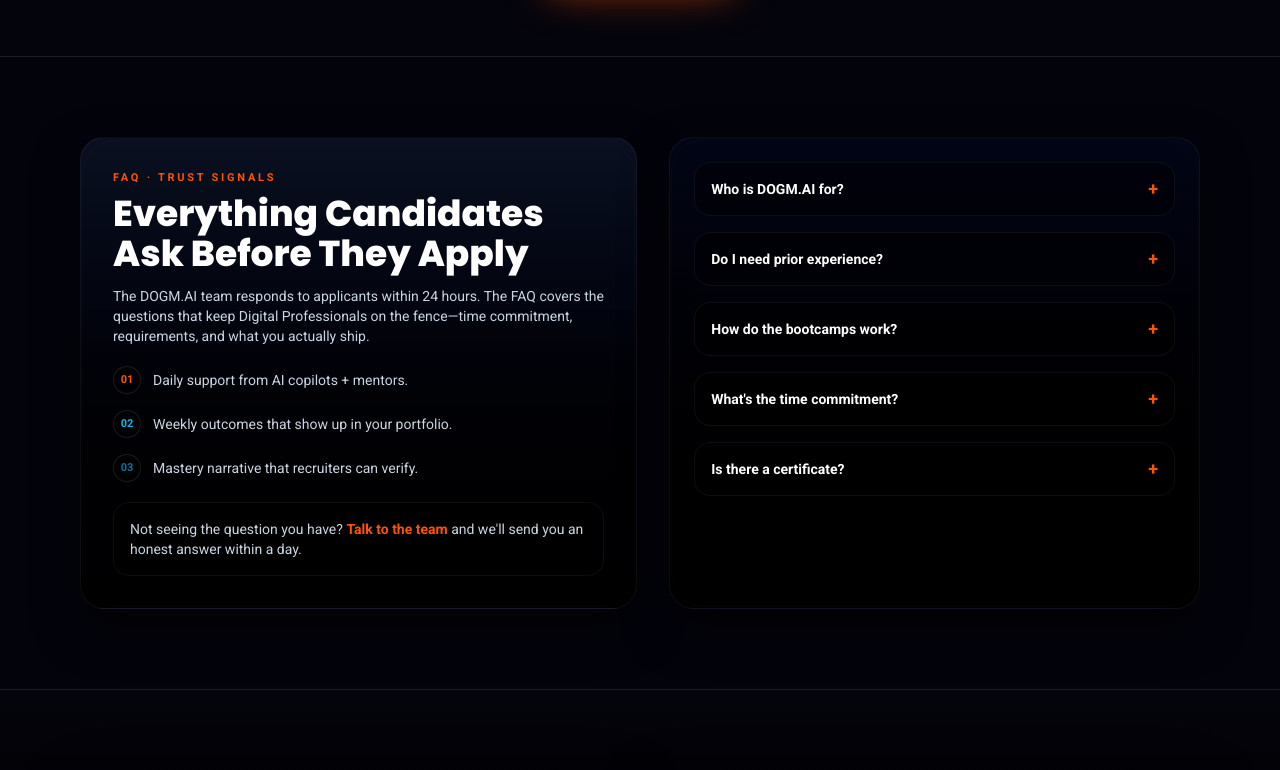
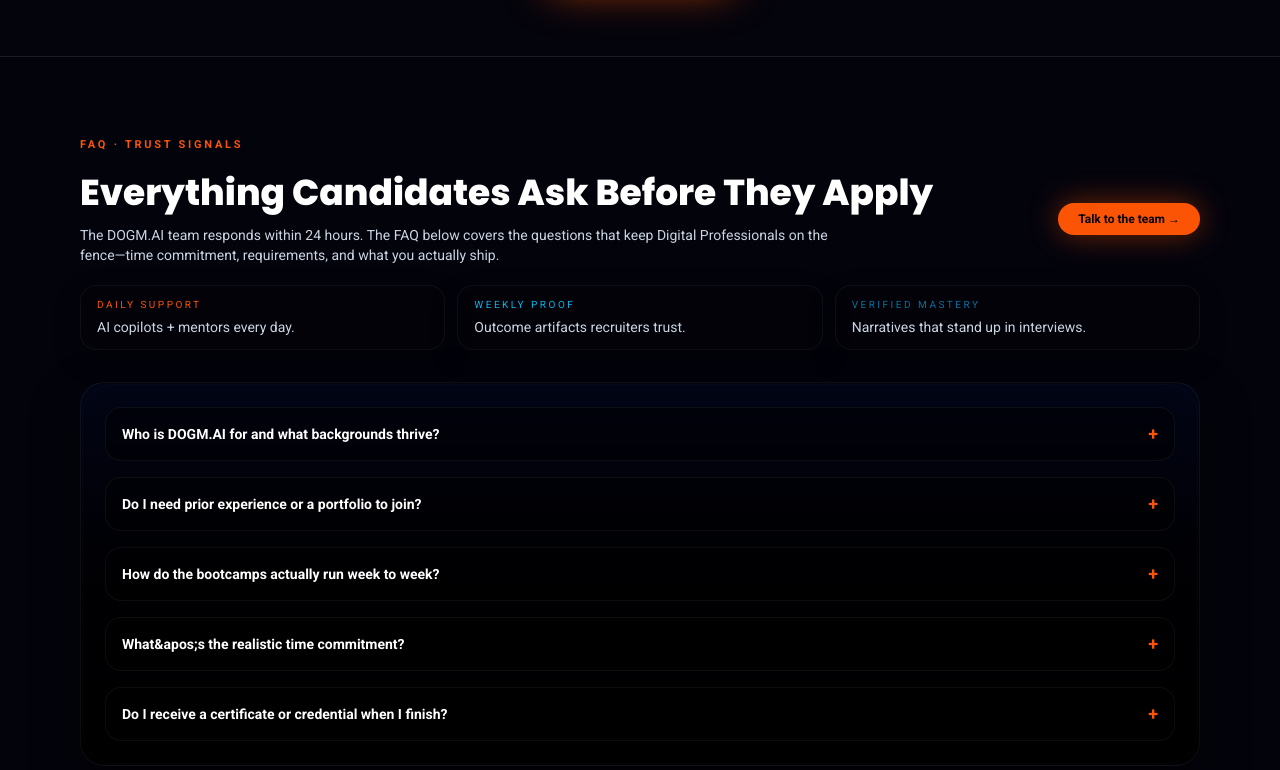
Before and after one commit to LiveLifeWithLove/dogmai, a Next.js app: page / in a window 1280 px wide. Shown: the part 6980-7750 px from the top of the page. Built offline with nearby package versions, Linux system fonts and the light colour scheme.

Commit message:
feat: update

```diff
--- a/app/components/FAQSection.tsx
+++ b/app/components/FAQSection.tsx
@@ -2,28 +2,29 @@
 
 const faqs = [
   {
-    question: "Who is DOGM.AI for?",
+    question: "Who is DOGM.AI for and what backgrounds thrive?",
     answer:
-      "Ambitious builders, designers, analysts, and Digital Professionals who want AI-native workflows and proof of mastery.",
+      "Ambitious builders, designers, analysts, operators, and solo professionals who already create value but want to become the AI-native person on their team. We coach career switchers, upskill in-role talent, and support founders who need high-output systems.",
   },
   {
-    question: "Do I need prior experience?",
+    question: "Do I need prior experience or a portfolio to join?",
     answer:
-      "No. Foundations + AI + mentors meet you where you are.",
+      "No formal prerequisite is required. You bring curiosity, discipline, and 6+ hours a week. We supply structured foundations, AI copilots, mentor feedback, and execution templates that match your level whether you&apos;re a beginner or already senior.",
   },
   {
-    question: "How do the bootcamps work?",
+    question: "How do the bootcamps actually run week to week?",
     answer:
-      "Intensive, project-first sprints with weekly outcomes and constant feedback.",
+      "Every week is an outcome loop: daily AI-guided sprints, live or async mentor checkpoints, and a tangible artifact you publish. You plan on Monday, ship by the weekend, and use feedback/analytics to tighten your playbook for the next cycle.",
   },
   {
-    question: "What's the time commitment?",
-    answer: "6&ndash;12 weeks, 6&ndash;10 focused hours per week.",
+    question: "What&apos;s the realistic time commitment?",
+    answer:
+      "Expect 6&ndash;10 focused hours per week for 6&ndash;12 weeks. Most learners spend 45–60 minutes per day on sprints, then stack a longer session for project delivery. Optional advanced challenges, office hours, and partner events can add more time if you choose.",
   },
   {
-    question: "Is there a certificate?",
+    question: "Do I receive a certificate or credential when I finish?",
     answer:
-      "Yes &mdash; plus the more important part: your portfolio artifacts.",
+      "Yes&mdash;you earn a verified DOGM.AI credential tied to your shipped work. More important: you graduate with 3&ndash;5 portfolio artifacts, a public mastery narrative recruiters can verify, and continued access to the system for your next skill climb.",
   },
 ];
 
@@ -31,50 +32,55 @@
   return (
     <AnimatedSection id="faq" className="border-t border-white/10 bg-ebony/95 py-20">
       <div className="mx-auto max-w-6xl px-4">
-        <div className="grid gap-8 lg:grid-cols-[1.05fr_1fr]">
-          <div className="group relative overflow-hidden rounded-3xl border border-white/5 bg-gradient-to-b from-slate-900/70 to-black/85 p-8 shadow-[0_20px_45px_rgba(0,0,0,0.65)]">
-            <div className="pointer-events-none absolute inset-px rounded-[2.25rem] border border-white/5 opacity-30 transition duration-300 group-hover:opacity-60" />
-            <div className="relative z-10 space-y-5">
+        <div className="space-y-8">
+          <div className="space-y-5">
+            <p className="text-[11px] font-semibold uppercase tracking-[0.25em] text-intl-orange">
+              FAQ · TRUST SIGNALS
+            </p>
+            <div className="flex flex-col gap-4 lg:flex-row lg:items-center lg:justify-between">
               <div>
-                <p className="text-[11px] font-semibold uppercase tracking-[0.25em] text-intl-orange">
-                  FAQ · TRUST SIGNALS
-                </p>
-                <h2 className="mt-2 font-heading text-3xl font-extrabold text-white sm:text-4xl">
+                <h2 className="font-heading text-3xl font-extrabold text-white sm:text-4xl">
                   Everything Candidates Ask Before They Apply
                 </h2>
-                <p className="mt-3 text-sm text-slate-300">
-                  The DOGM.AI team responds to applicants within 24 hours. The FAQ
-                  covers the questions that keep Digital Professionals on the
-                  fence—time commitment, requirements, and what you actually ship.
+                <p className="mt-3 max-w-3xl text-sm text-slate-300">
+                  The DOGM.AI team responds within 24 hours. The FAQ below covers the questions that keep Digital Professionals on the fence—time commitment, requirements, and what you actually ship.
                 </p>
               </div>
-              <ul className="space-y-4 text-sm text-slate-300">
-                <li className="flex items-center gap-3">
-                  <span className="flex h-7 w-7 items-center justify-center rounded-full border border-white/10 bg-black/40 text-[11px] font-semibold text-intl-orange">
-                    01
-                  </span>
-                  Daily support from AI copilots + mentors.
-                </li>
-                <li className="flex items-center gap-3">
-                  <span className="flex h-7 w-7 items-center justify-center rounded-full border border-white/10 bg-black/40 text-[11px] font-semibold text-cerulean">
-                    02
-                  </span>
-                  Weekly outcomes that show up in your portfolio.
-                </li>
-                <li className="flex items-center gap-3">
-                  <span className="flex h-7 w-7 items-center justify-center rounded-full border border-white/10 bg-black/40 text-[11px] font-semibold text-allports">
-                    03
-                  </span>
-                  Mastery narrative that recruiters can verify.
-                </li>
-              </ul>
-              <div className="rounded-2xl border border-white/5 bg-black/50 p-4 text-sm text-slate-300">
-                Not seeing the question you have?{" "}
-                <a href="#contact" className="font-semibold text-intl-orange hover:text-orange-300">
-                  Talk to the team
-                </a>{" "}
-                and we&apos;ll send you an honest answer within a day.
-              </div>
+              <a
+                href="#contact"
+                className="inline-flex items-center justify-center rounded-full bg-intl-orange px-5 py-2 text-xs font-semibold text-ebony shadow-[0_0_30px_rgba(250,84,4,0.45)] transition hover:-translate-y-0.5 hover:bg-orange-500"
+              >
+                Talk to the team &rarr;
+              </a>
+            </div>
+            <div className="grid gap-3 sm:grid-cols-3">
+              {[
+                {
+                  label: "Daily Support",
+                  description: "AI copilots + mentors every day.",
+                  accent: "text-intl-orange",
+                },
+                {
+                  label: "Weekly Proof",
+                  description: "Outcome artifacts recruiters trust.",
+                  accent: "text-cerulean",
+                },
+                {
+                  label: "Verified Mastery",
+                  description: "Narratives that stand up in interviews.",
+                  accent: "text-allports",
+                },
+              ].map((item) => (
+                <div
+                  key={item.label}
+                  className="rounded-2xl border border-white/5 bg-black/30 px-4 py-3 text-sm text-slate-300 shadow-[0_10px_25px_rgba(0,0,0,0.4)]"
+                >
+                  <p className={`text-[10px] uppercase tracking-[0.25em] ${item.accent}`}>
+                    {item.label}
+                  </p>
+                  <p className="mt-1">{item.description}</p>
+                </div>
+              ))}
             </div>
           </div>
 
```
